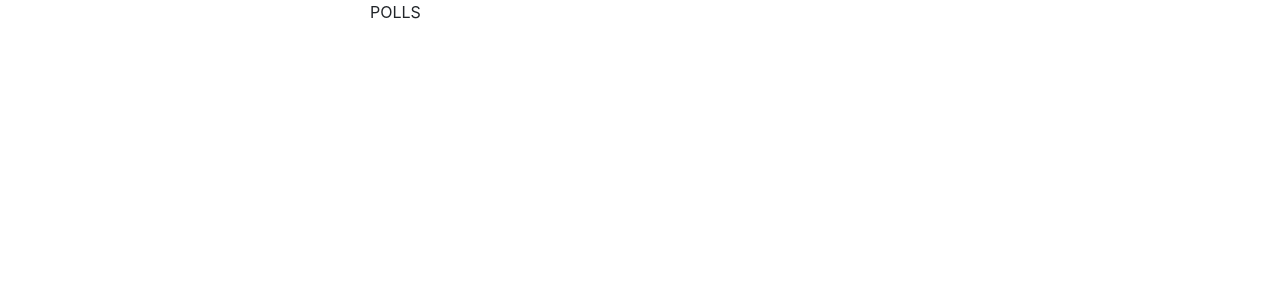
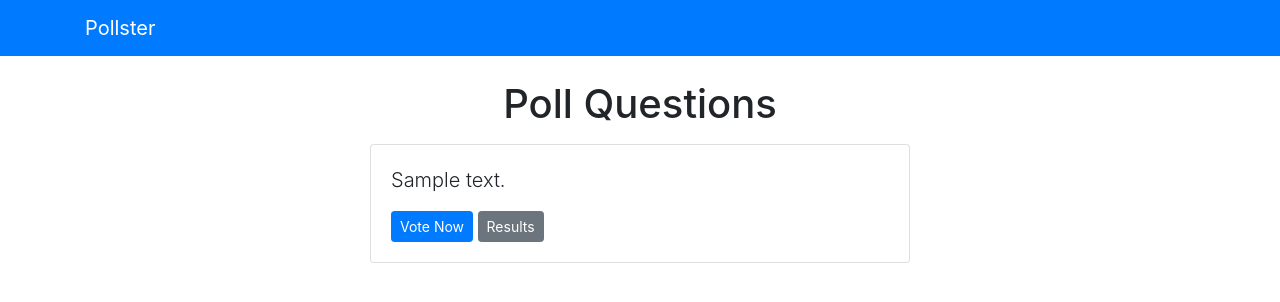
Before and after one commit to sohammondal/pollster, a Django app: page /polls/ in a window 1280 px wide. Before the commit the part shown is almost empty. Shown: the top 302 px of the page. Run offline with Django 3.2, Linux system fonts and the light colour scheme; tables that the repository leaves empty hold one stand-in row (values such as "Sample post"); some libraries are stand-ins or nearby versions.

Commit message:
use navbar partial template

```diff
--- a/templates/base.html
+++ b/templates/base.html
@@ -7,6 +7,7 @@
     <title>Pollster {% block title %} {% endblock %}</title>
 </head>
 <body>
+    {% include 'partials/_navbar.html' %}
     <div class="container">
         <div class="row">
             <div class="col-md-6 m-auto">
--- a/templates/polls/index.html
+++ b/templates/polls/index.html
@@ -2,6 +2,31 @@
 
 {% block content %}
 
-    POLLS
+    <h1 class="text-center mb-3">Poll Questions</h1>
+
+    {%  if latest_question_list  %}
+
+        {% for question in latest_question_list %}
+
+            <div class="card mb3">
+
+                <div class="card-body">
+
+                    <p class="lead">{{ question.question_text }}</p>
+
+                    <a href="{% url 'polls:detail' question.id %}" class="btn btn-primary btn-sm">Vote Now</a>
+                    <a href="{% url 'polls:results' question.id %}" class="btn btn-secondary btn-sm">Results</a>
+
+                </div>
+
+            </div>
+
+        {% endfor %}
+
+    {%  else %}
+
+        <p>No polls available</p>
+
+    {%  endif %}
 
 {% endblock %}
```
